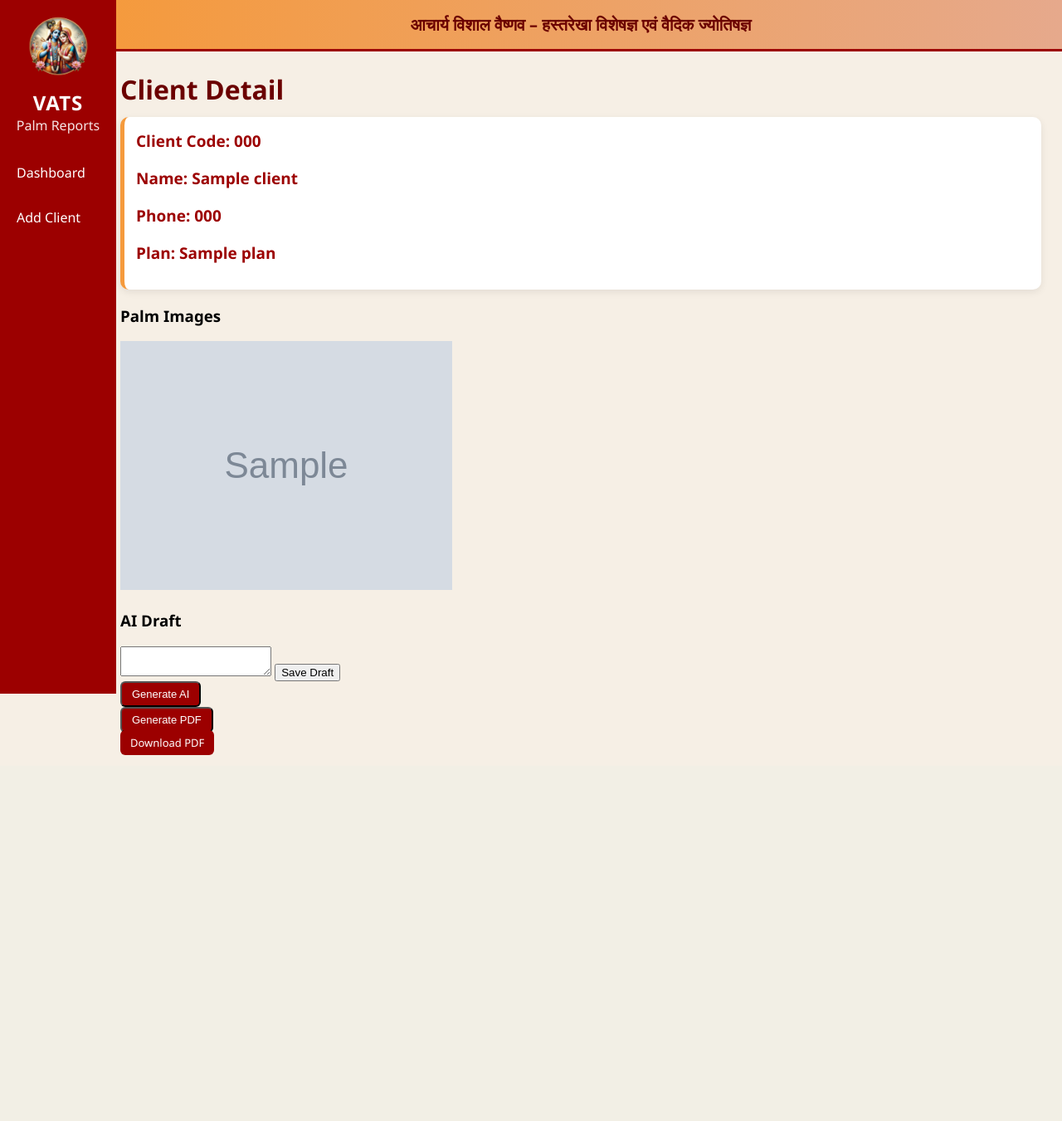
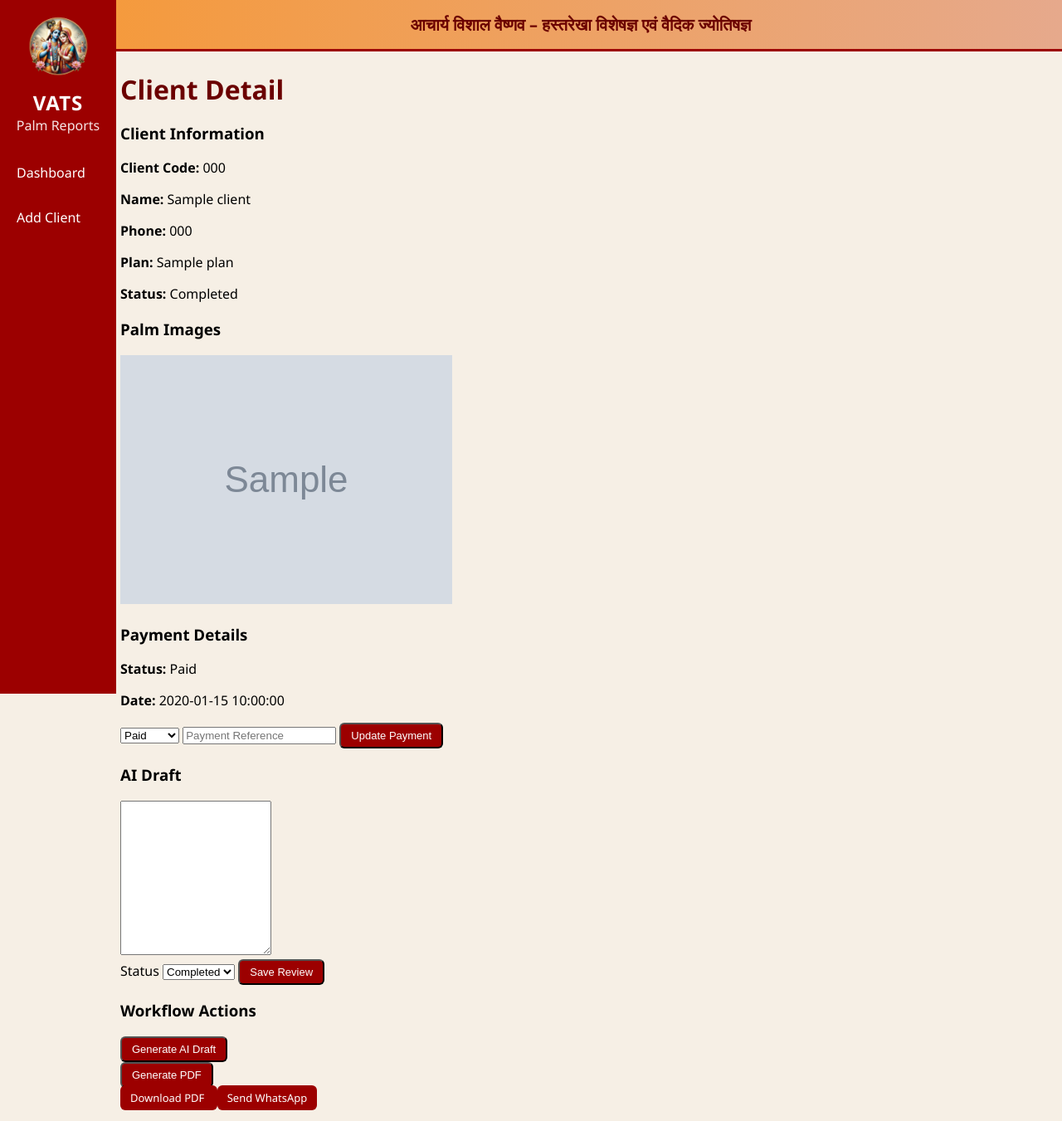
Before and after one commit to vishalvaishnavrk-ops/jyotish-backend, a FastAPI app: template templates/admin/client_detail.html in a window 1280 px wide. Shown: the whole page at 83% size. Before the commit the page ends 910 px from the top, so only its background shows below. Run offline with FastAPI, Linux system fonts and the light colour scheme; the template is opened without the code that fills it: most values are stand-ins (such as "Sample title", 1, 10 or a date in 2020); grey boxes marked "Sample" are stand-in pictures; parts of the project's set-up code (start-up, migrations or seed data) failed here and were passed over.

Commit message:
Update client_detail.html

```diff
--- a/templates/admin/client_detail.html
+++ b/templates/admin/client_detail.html
@@ -4,14 +4,26 @@
 
 <h1>Client Detail</h1>
 
-<div class="card">
+
+<!-- CLIENT INFO -->
+
+<div class="client-card">
+
+<h3>Client Information</h3>
 
 <p><b>Client Code:</b> {{client.client_code}}</p>
 <p><b>Name:</b> {{client.name}}</p>
 <p><b>Phone:</b> {{client.phone}}</p>
 <p><b>Plan:</b> {{client.plan}}</p>
+<p><b>Status:</b> {{client.status}}</p>
 
 </div>
+
+
+
+<!-- PALM IMAGES -->
+
+<div class="image-card">
 
 <h3>Palm Images</h3>
 
@@ -25,34 +37,117 @@
 
 </div>
 
+</div>
+
+
+
+<!-- PAYMENT SECTION -->
+
+<div class="payment-card">
+
+<h3>Payment Details</h3>
+
+<p><b>Status:</b> {{client.payment_status}}</p>
+<p><b>Date:</b> {{client.payment_date}}</p>
+
+<form method="post" action="/admin/client/{{client.id}}/payment">
+
+<select name="payment_status">
+
+<option value="Pending"
+{% if client.payment_status=="Pending" %}selected{% endif %}>
+Pending
+</option>
+
+<option value="Paid"
+{% if client.payment_status=="Paid" %}selected{% endif %}>
+Paid
+</option>
+
+</select>
+
+<input type="text" name="payment_ref" placeholder="Payment Reference">
+
+<button class="btn">Update Payment</button>
+
+</form>
+
+</div>
+
+
+
+<!-- AI DRAFT -->
+
+<div class="draft-card">
+
 <h3>AI Draft</h3>
 
 <form method="post" action="/admin/client/{{client.id}}/update">
 
-<textarea name="ai_draft">
+<textarea name="ai_draft" rows="12">{{client.ai_draft}}</textarea>
 
-{{client.ai_draft}}
+<br>
 
-</textarea>
+<label>Status</label>
 
-<button class="btn-primary">Save Draft</button>
+<select name="status">
+
+<option value="Pending"
+{% if client.status=="Pending" %}selected{% endif %}>
+Pending
+</option>
+
+<option value="Reviewed"
+{% if client.status=="Reviewed" %}selected{% endif %}>
+Reviewed
+</option>
+
+<option value="Completed"
+{% if client.status=="Completed" %}selected{% endif %}>
+Completed
+</option>
+
+</select>
+
+<button class="btn">Save Review</button>
 
 </form>
 
-<div class="actions">
+</div>
+
+
+
+<!-- WORKFLOW -->
+
+<div class="workflow-card">
+
+<h3>Workflow Actions</h3>
 
 <form method="post" action="/admin/client/{{client.id}}/generate-ai">
-<button class="btn">Generate AI</button>
+
+<button class="btn">Generate AI Draft</button>
+
 </form>
 
 <form method="post" action="/admin/client/{{client.id}}/generate-pdf">
+
 <button class="btn">Generate PDF</button>
+
 </form>
 
 <a class="btn" href="/admin/client/{{client.id}}/pdf">
+
 Download PDF
+
+</a>
+
+<a class="btn" href="/admin/client/{{client.id}}/send-whatsapp">
+
+Send WhatsApp
+
 </a>
 
 </div>
 
+
 {% endblock %}
```
